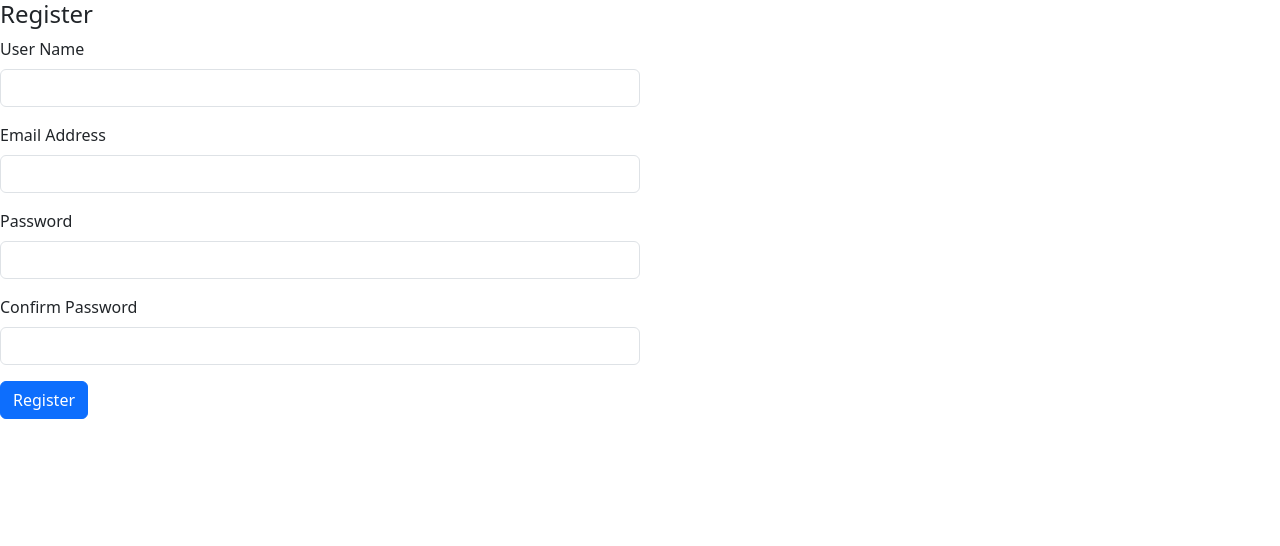
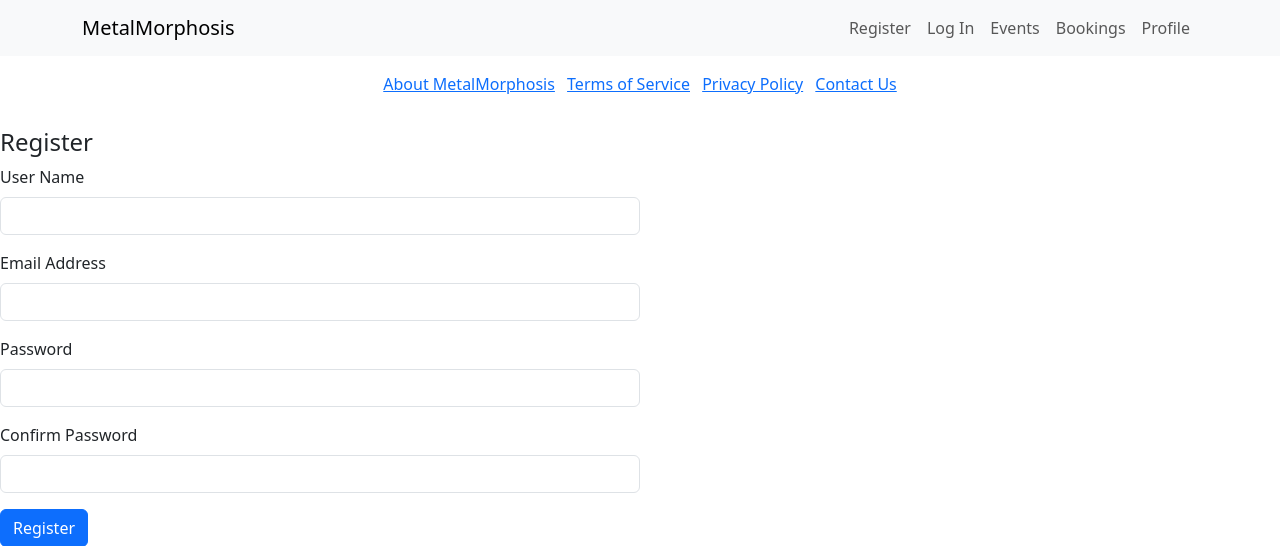
Before and after one commit to ZamanDede/MetalMorphosis, a Flask app: page /register in a window 1280 px wide. Shown: the top 546 px of the page. Run offline with Flask 3, Linux system fonts and the light colour scheme; some libraries are stand-ins or nearby versions.

Commit message:
commited

```diff
--- a/website/templates/base.html
+++ b/website/templates/base.html
@@ -13,9 +13,40 @@
     <header>
 
         <!-- Navbar -->
-        <nav>
-            <!-- Your navbar should go here -->
-        </nav>
+      <nav class="navbar navbar-expand-lg navbar-light bg-light">
+        <div class="container">
+
+           <!-- Your Travel App Name or Logo -->
+           <a href="/" class="navbar-brand">MetalMorphosis</a>
+           <button class="navbar-toggler" type="button" data-bs-toggle="collapse"
+              data-bs-target="#navbarSupportedContent" aria-controls="navbarSupportedContent" aria-expanded="false"
+              aria-label="Toggle navigation">
+              <span class="navbar-toggler-icon"></span>
+           </button>
+
+           <!-- Navbar -->
+           <div class="collapse navbar-collapse justify-content-end" id="navbarSupportedContent">
+              <div class="navbar-nav ml-auto">
+
+                 <!-- Register/Login/Logout and welcome -->
+                 {% if current_user.is_authenticated %}
+                    <a class="nav-item nav-link disabled text-muted" href="#">Welcome {{current_user.name}}</a>
+                    <a class="nav-item nav-link" href="{{ url_for('auth.logout') }}">Log Out</a>
+                 {% else %}
+                    <a class="nav-item nav-link" href="{{ url_for('auth.register') }}">Register</a>
+                    <a class="nav-item nav-link" href="{{ url_for('auth.login') }}">Log In</a>
+                 {% endif %}
+
+                 <a class="nav-item nav-link" href="{{ url_for('event.create') }}">Events</a>
+                 <a class="nav-item nav-link" href="{{ url_for('booking.show') }}">Bookings</a>
+
+                 <a class="nav-item nav-link" href="#">Profile</a>
+
+              </div>
+           </div>
+        </div>
+     </nav>
+
         <!-- Code for using Flask flash -->
         <div class="container-fluid">
             {% with messages = get_flashed_messages() %}
@@ -39,8 +70,16 @@
 
     {% endblock %}
 
-    <footer class="footer">
-        <!-- Your footer should go here -->
+    <!--FOOTER-->
+    <footer class="text-center py-3">
+        <div class="container">
+            <ul class="list-inline">
+                <li class="list-inline-item"><a href="#">About MetalMorphosis</a></li>
+                <li class="list-inline-item"><a href="#">Terms of Service</a></li>
+                <li class="list-inline-item"><a href="#">Privacy Policy</a></li>
+                <li class="list-inline-item"><a href="#">Contact Us</a></li>
+            </ul>
+        </div>
     </footer>
     <script src="https://cdn.jsdelivr.net/npm/bootstrap@5.3.2/dist/js/bootstrap.bundle.min.js" integrity="sha384-C6RzsynM9kWDrMNeT87bh95OGNyZPhcTNXj1NW7RuBCsyN/o0jlpcV8Qyq46cDfL" crossorigin="anonymous"></script>
 </body>
```
